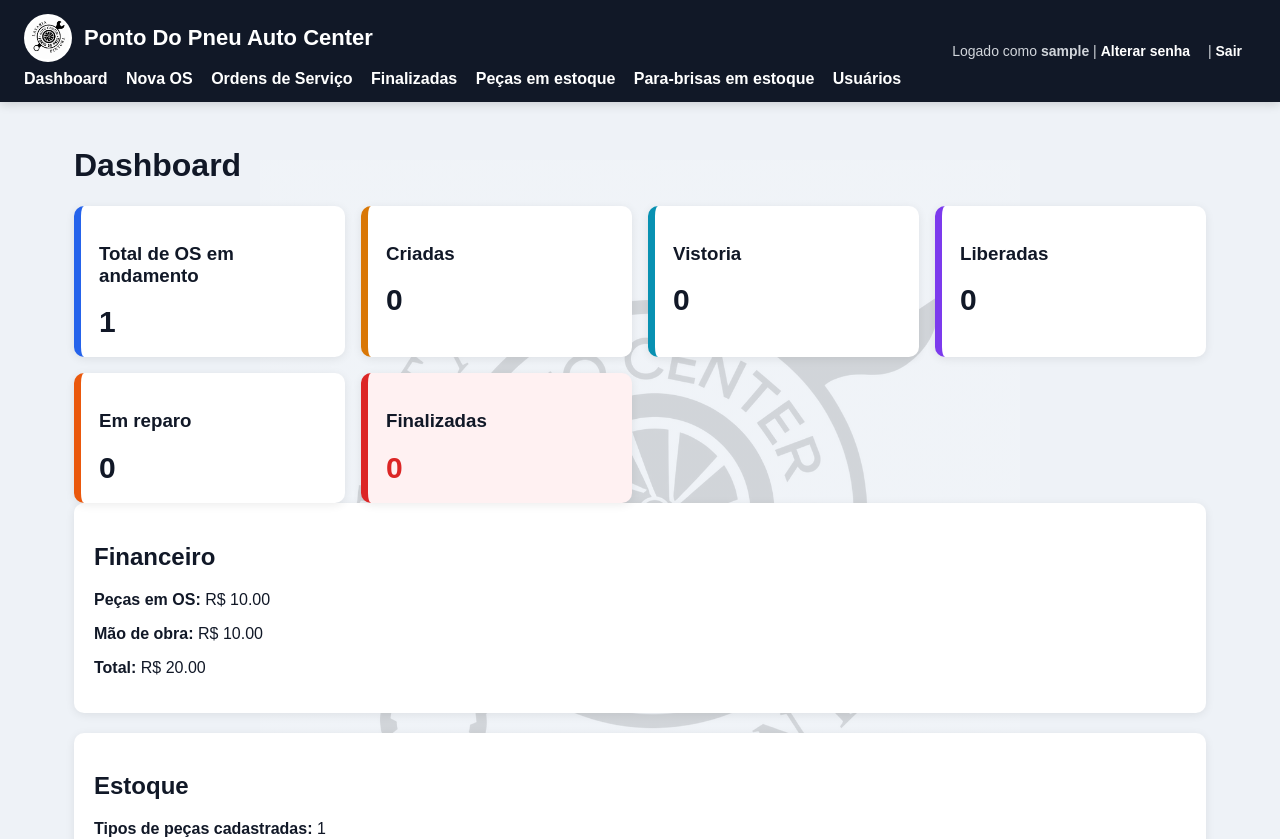
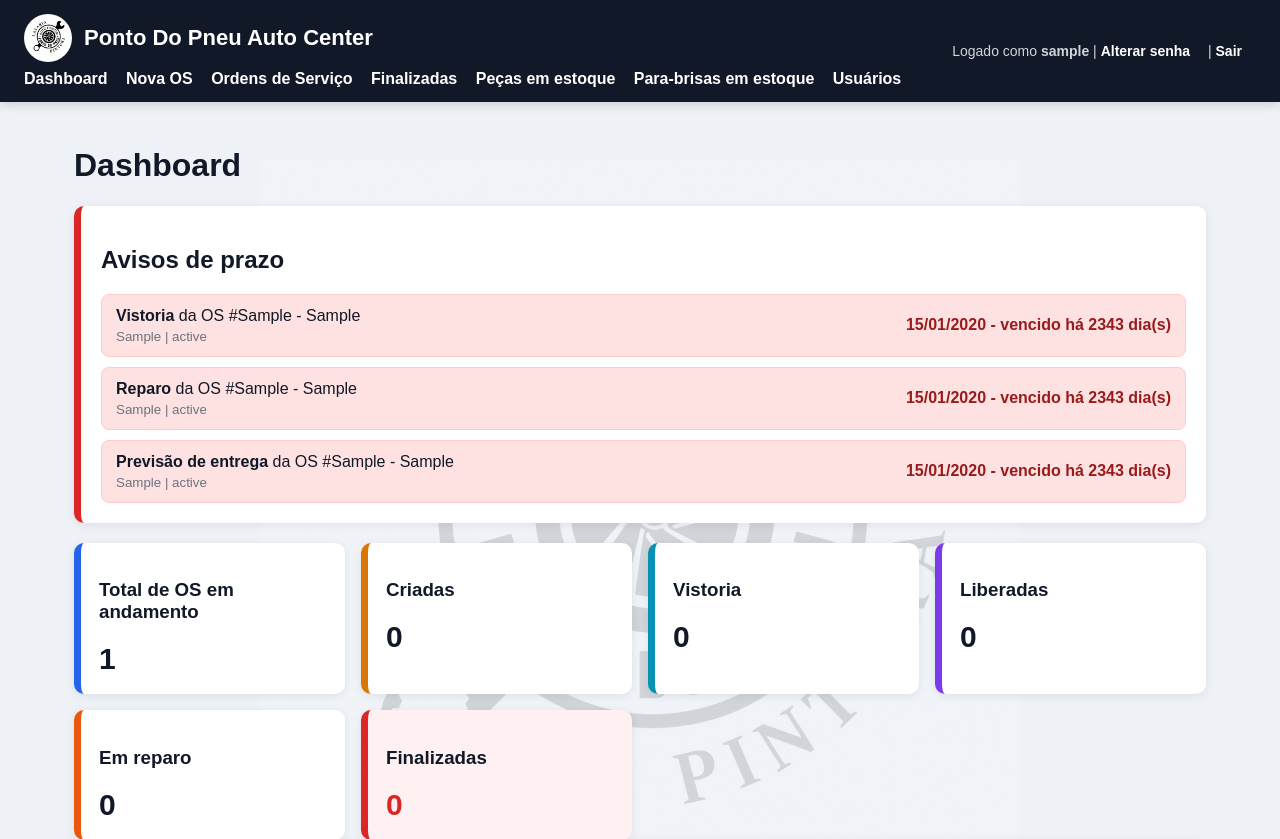
Before and after one commit to pontopneulatariaepintura-web/SistemaOS, a Flask app: page / in a window 1280 px wide. Shown: the top 839 px of the page. Run offline with Flask 3, Linux system fonts and the light colour scheme; the visitor is signed in with stand-in values (Sample User, id 1); tables that the repository leaves empty hold one stand-in row (values such as "Sample post").

Commit message:
Adicionar alertas de prazo da OS

```diff
--- a/app.py
+++ b/app.py
@@ -66,6 +66,51 @@ def save_os_fotos(os_id):
             )
         )
     db.session.commit()
+
+
+def montar_alertas_prazo():
+    hoje = datetime.now().date()
+    limite = hoje + timedelta(days=2)
+    campos = [
+        ("Vistoria", "data_vistoria"),
+        ("Reparo", "data_inicio_reparo"),
+        ("Previsão de entrega", "previsao_entrega"),
+    ]
+    alertas = []
+
+    ordens = OS.query.filter(OS.status != "FINALIZADA").all()
+    for os_item in ordens:
+        for titulo, campo in campos:
+            prazo = getattr(os_item, campo)
+            if not prazo or prazo > limite:
+                continue
+
+            dias = (prazo - hoje).days
+            if dias < 0:
+                situacao = f"vencido há {abs(dias)} dia(s)"
+                classe = "danger"
+            elif dias == 0:
+                situacao = "vence hoje"
+                classe = "danger"
+            elif dias == 1:
+                situacao = "vence amanhã"
+                classe = "warning"
+            else:
+                situacao = f"vence em {dias} dias"
+                classe = "warning"
+
+            alertas.append(
+                {
+                    "os": os_item,
+                    "tipo": titulo,
+                    "prazo": prazo,
+                    "dias": dias,
+                    "situacao": situacao,
+                    "classe": classe,
+                }
+            )
+
+    return sorted(alertas, key=lambda item: (item["prazo"], item["os"].numero_os or ""))
 
 
 def ensure_os_columns():
@@ -219,6 +264,7 @@ def dashboard():
     para_brisas_baixo = EstoqueParaBrisa.query.filter(
         EstoqueParaBrisa.quantidade <= EstoqueParaBrisa.estoque_minimo
     ).count()
+    prazo_alertas = montar_alertas_prazo()
 
     return render_template(
         "dashboard.html",
@@ -235,6 +281,7 @@ def dashboard():
         estoque_baixo=estoque_baixo,
         total_para_brisas=total_para_brisas,
         para_brisas_baixo=para_brisas_baixo,
+        prazo_alertas=prazo_alertas,
     )
 
 
--- a/templates/base.html
+++ b/templates/base.html
@@ -42,6 +42,16 @@
         .photo-item img { width: 100%; height: 160px; object-fit: cover; border-radius: 8px; border: 1px solid #e5e7eb; display: block; margin-bottom: 8px; }
         .photo-strip { display: flex; gap: 8px; flex-wrap: wrap; margin-top: 12px; }
         .photo-strip img { width: 96px; height: 72px; object-fit: cover; border-radius: 7px; border: 1px solid #e5e7eb; }
+        .prazo-alertas { border-left: 7px solid #dc2626; }
+        .prazo-lista { display: grid; gap: 10px; }
+        .prazo-item { display: flex; justify-content: space-between; gap: 14px; align-items: center; padding: 12px 14px; border-radius: 8px; text-decoration: none; color: #111827; border: 1px solid #e5e7eb; background: #fff; }
+        .prazo-item:hover { box-shadow: 0 6px 16px rgba(0,0,0,.10); }
+        .prazo-item small { display: block; color: #6b7280; margin-top: 4px; }
+        .prazo-item span { font-weight: bold; white-space: nowrap; }
+        .prazo-danger { background: #fee2e2; border-color: #fecaca; }
+        .prazo-danger span { color: #991b1b; }
+        .prazo-warning { background: #fffbeb; border-color: #fde68a; }
+        .prazo-warning span { color: #92400e; }
         .numero { font-size: 30px; font-weight: bold; margin-top: 8px; }
         .btn { display: inline-flex; align-items: center; justify-content: center; min-height: 38px; padding: 9px 14px; border-radius: 7px; border: 0; text-decoration: none; color: white; font-weight: bold; cursor: pointer; }
         .btn-primary { background: #2563eb; }
@@ -70,7 +80,7 @@
         .flash-danger { background: #fee2e2; color: #991b1b; }
         .flash-warning { background: #fef3c7; color: #92400e; }
         .flash-info { background: #dbeafe; color: #1e40af; }
-        @media (max-width: 760px) { .form-grid { grid-template-columns: 1fr; } .menu a, .usuario a { display: inline-block; margin-bottom: 8px; } .container { padding: 16px; } }
+        @media (max-width: 760px) { .form-grid { grid-template-columns: 1fr; } .menu a, .usuario a { display: inline-block; margin-bottom: 8px; } .container { padding: 16px; } .prazo-item { align-items: flex-start; flex-direction: column; } .prazo-item span { white-space: normal; } }
     </style>
 </head>
 <body>
--- a/templates/dashboard.html
+++ b/templates/dashboard.html
@@ -2,6 +2,22 @@
 {% block title %}Dashboard{% endblock %}
 {% block content %}
 <h1>Dashboard</h1>
+{% if prazo_alertas %}
+<div class="panel prazo-alertas">
+    <h2>Avisos de prazo</h2>
+    <div class="prazo-lista">
+        {% for alerta in prazo_alertas %}
+        <a class="prazo-item prazo-{{ alerta.classe }}" href="{{ url_for('editar_os', id=alerta.os.id) }}">
+            <div>
+                <b>{{ alerta.tipo }}</b> da OS #{{ alerta.os.numero_os }} - {{ alerta.os.cliente or 'Cliente n&atilde;o informado' }}
+                <small>{{ alerta.os.placa or '-' }} | {{ alerta.os.status }}</small>
+            </div>
+            <span>{{ alerta.prazo.strftime('%d/%m/%Y') }} - {{ alerta.situacao }}</span>
+        </a>
+        {% endfor %}
+    </div>
+</div>
+{% endif %}
 <div class="grid">
     <a class="card metric-card metric-total" href="{{ url_for('listar_os') }}"><h3>Total de OS em andamento</h3><div class="numero">{{ total_os - finalizadas }}</div></a>
     <a class="card metric-card metric-criadas" href="{{ url_for('listar_os', status='CRIADA') }}"><h3>Criadas</h3><div class="numero">{{ criadas }}</div></a>
```
